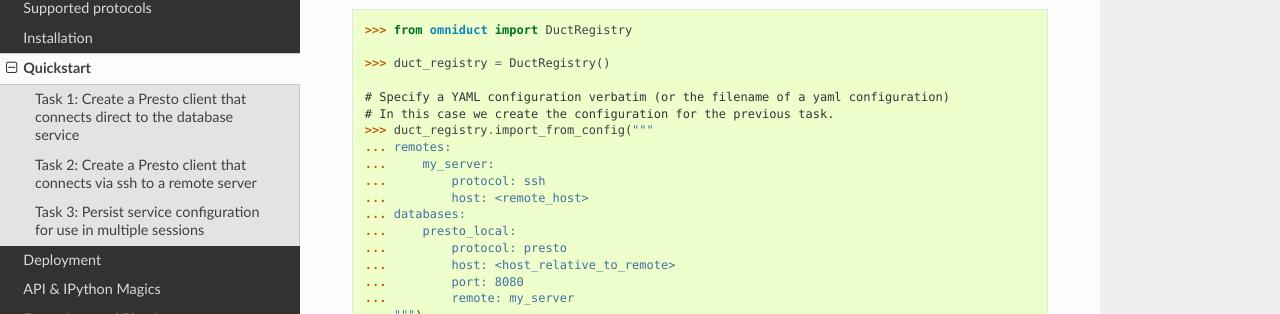
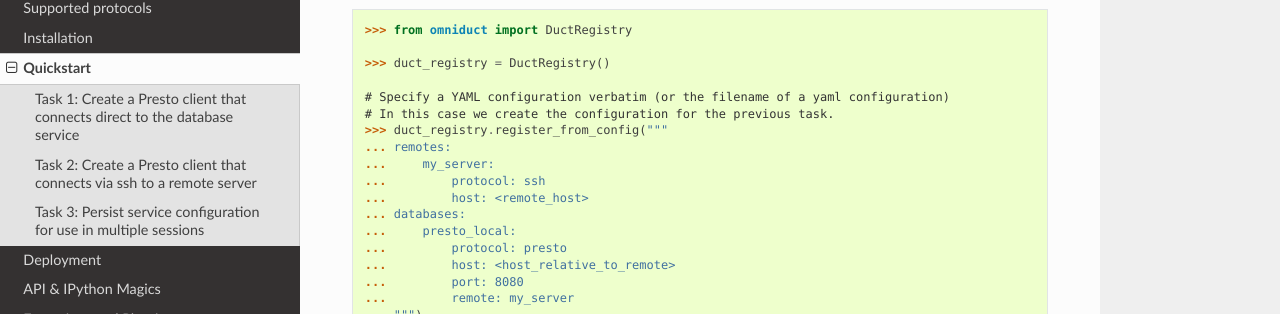
Before and after one commit to airbnb/omniduct, a Sphinx documentation site: the page built from docs/quickstart.rst, in a window 1280 px wide and 900 px high, scrolled down 2448 px. Shown: the part 137-451 px from the top of the window. Built offline with Sphinx 7.4.7 and the Read the Docs theme 2.0.0, drawn with Linux system fonts in a browser that asks for light colours.

Commit message:
Method in example does not exist (#100)
* Method in example does not exist

* Address review comment

```diff
--- a/docs/quickstart.rst
+++ b/docs/quickstart.rst
@@ -146,7 +146,7 @@
 
     # Specify a YAML configuration verbatim (or the filename of a yaml configuration)
     # In this case we create the configuration for the previous task.
-    >>> duct_registry.import_from_config("""
+    >>> duct_registry.register_from_config("""
     ... remotes:
     ...     my_server:
     ...         protocol: ssh
```
